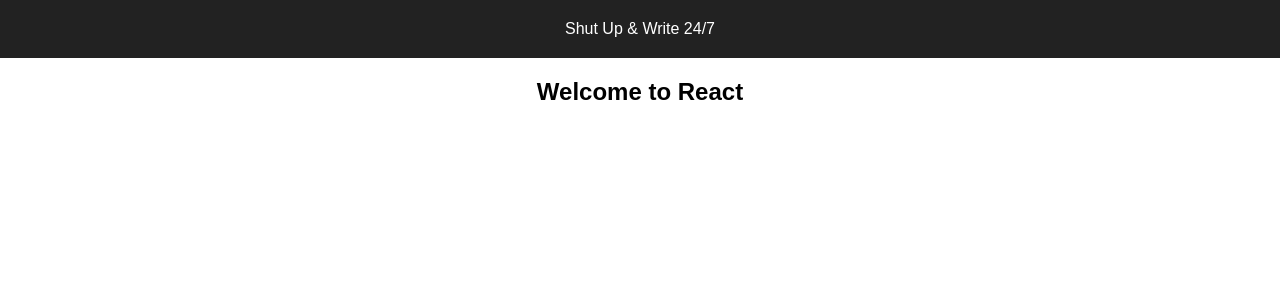
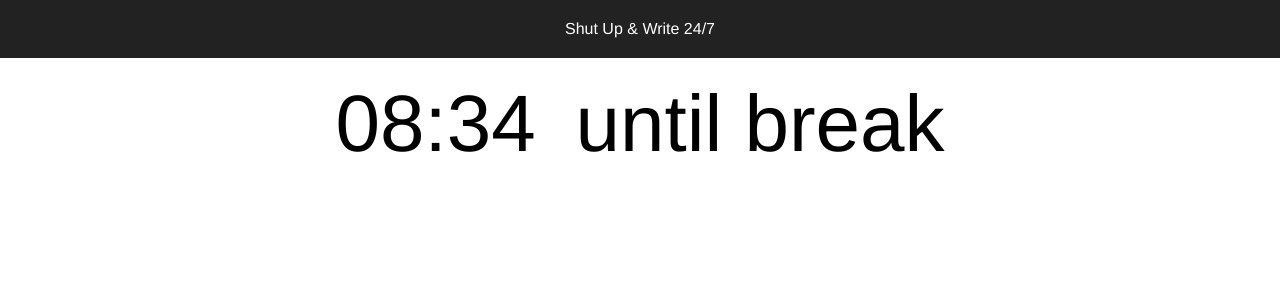
Before and after one commit to timhwang21/SUAW247, a React (Create React App) app: page / in a window 1280 px wide. Shown: the top 300 px of the page. Built offline with nearby package versions, Linux system fonts and the light colour scheme; what firebaseui would draw is missing.

Commit message:
Implement clock

```diff
--- a/package.json
+++ b/package.json
@@ -3,7 +3,10 @@
   "version": "0.1.0",
   "private": true,
   "dependencies": {
+    "classnames": "^2.2.5",
+    "date-fns": "^2.0.0-alpha.7",
     "firebaseui": "^2.4.0",
+    "lodash": "^4.17.4",
     "prop-types": "^15.6.0",
     "react": "^15.6.1",
     "react-dom": "^15.6.1",
--- /dev/null
+++ b/src/components/Clock/Clock.css
@@ -0,0 +1,16 @@
+#clock {
+  flex-grow: 1;
+  display: flex;
+  align-items: center;
+  justify-content: center;
+  font-size: 80px;
+  font-weight: 300;
+  margin: 20px;
+}
+
+.clock-time {
+  width: 240px;
+  display: flex;
+  align-items: flex-start;
+  font-weight: 500;
+}
--- /dev/null
+++ b/src/components/Clock/Clock.js
@@ -0,0 +1,64 @@
+import React, { Component } from 'react';
+import { bool, func } from 'prop-types';
+import { connect } from 'react-redux';
+import { padStart } from 'lodash';
+
+import { getTime, getIsBreak, setTime } from '../../modules/clock';
+import { timeShape } from '../../propTypes';
+
+import './Clock.css';
+
+function formatTime({ minutes, seconds }) {
+  return `${padStart(minutes, 2, '0')}:${padStart(seconds, 2, '0')}`;
+}
+
+const mapStateToProps = state => ({
+  time: getTime(state),
+  isBreak: getIsBreak(state),
+});
+
+const mapDispatchToProps = {
+  setTime,
+};
+
+class Clock extends Component {
+  static propTypes = {
+    time: timeShape.isRequired,
+    isBreak: bool.isRequired,
+    setTime: func.isRequired,
+  };
+
+  componentDidMount() {
+    const { setTime } = this.props;
+
+    this.interval = setInterval(setTime, 1000);
+  }
+
+  componentWillUnmount() {
+    clearInterval(this.interval);
+  }
+
+  get timeMessage() {
+    const { isBreak, time: { minutes, seconds } } = this.props;
+
+    return isBreak
+      ? { time: formatTime({ minutes, seconds }), message: 'until next session' }
+      : { time: formatTime({ minutes: minutes - 5, seconds }), message: 'until break' };
+  }
+
+  render() {
+    const { time, message } = this.timeMessage;
+    return (
+      <div id="clock">
+        <div className="clock-time">
+          {time}
+        </div>
+        <div className="clock-message">
+          {message}
+        </div>
+      </div>
+    );
+  }
+}
+
+export default connect(mapStateToProps, mapDispatchToProps)(Clock);
--- /dev/null
+++ b/src/components/Clock/index.js
@@ -0,0 +1,3 @@
+import Clock from './Clock';
+
+export default Clock;
--- a/src/features/Home/Home.css
+++ b/src/features/Home/Home.css
@@ -0,0 +1,13 @@
+#Home {
+  flex-grow: 1;
+  display: flex;
+  flex-direction: column;
+}
+
+.Home-body {
+  flex-grow: 1;
+  display: flex;
+  flex-direction: column;
+  align-items: center;
+  justify-content: center;
+}
--- a/src/features/Home/Home.js
+++ b/src/features/Home/Home.js
@@ -1,55 +1,21 @@
 import React, { Component } from 'react';
 
-import { connect } from 'react-redux';
-import { compose } from 'redux';
-
-import { userShape } from '../../propTypes';
-import { getUser } from '../../modules/user';
-
-import { LogOut } from '../../components/auth';
+import Clock from '../../components/Clock';
 
 import './Home.css';
 
-const mapStateToProps = state => ({
-  user: getUser(state)
-});
-
 class Home extends Component {
-  static propTypes = {
-    user: userShape,
-  };
-
-  renderUser() {
-    const { user } = this.props;
-
-    if (!user) {
-      return null;
-    }
-
+  render() {
     return (
-      <div>
-        <div>{user.displayName}</div>
-        <div>{user.email}</div>
-        <div>{user.photoURL}</div>
-      </div>
-    );
-  }
-
-  render() {
-    const { user } = this.props;
-
-    return (
-      <div className="Home">
+      <div id="Home">
         <div className="Home-header">
-          <h2>Welcome to React</h2>
+          <Clock/>
         </div>
-        <LogOut hidden={!user}/>
-        {this.renderUser()}
+        <div className="Home-body">
+        </div>
       </div>
     );
   }
 }
 
-export default compose(
-  connect(mapStateToProps),
-)(Home);
+export default Home;
--- a/src/index.css
+++ b/src/index.css
@@ -1,5 +1,5 @@
 body {
   margin: 0;
   padding: 0;
-  font-family: sans-serif;
+  font-family: "Avenir Next", Futura, Helvetica, Arial, sans-serif;
 }
--- /dev/null
+++ b/src/modules/clock.js
@@ -0,0 +1,43 @@
+import {
+  addMinutes,
+  differenceInSeconds,
+  endOfHour,
+  isBefore
+} from 'date-fns';
+
+function calcTime() {
+  const now = new Date();
+  const nextHour = endOfHour(now);
+  const nextHalfHour = addMinutes(nextHour, -30);
+  const isFirstHalfHour = isBefore(now, nextHalfHour);
+
+  const secondsLeft = differenceInSeconds(
+    isFirstHalfHour ? nextHalfHour : nextHour,
+    now
+  );
+
+  const minutes = Math.floor(secondsLeft / 60);
+  const seconds = secondsLeft % 60;
+
+  return { minutes, seconds };
+}
+
+export const SET_TIME = 'clock/SET_TIME';
+export const setTime = () => ({
+  type: SET_TIME,
+  payload: calcTime(),
+});
+
+const initialState = calcTime();
+
+export const getTime = state => state.clock;
+export const getIsBreak = state => state.clock.minutes < 5;
+
+export default (state = initialState, { type, payload }) => {
+  switch (type) {
+    case SET_TIME:
+      return payload;
+    default:
+      return state;
+  }
+};
--- a/src/modules/index.js
+++ b/src/modules/index.js
@@ -1,7 +1,9 @@
 import { combineReducers } from 'redux'
 
 import user from './user'
+import clock from './clock'
 
 export default combineReducers({
+  clock,
   user,
 })
--- a/src/propTypes/index.js
+++ b/src/propTypes/index.js
@@ -1 +1,2 @@
+export { default as timeShape } from './timeShape';
 export { default as userShape } from './userShape';
--- /dev/null
+++ b/src/propTypes/timeShape.js
@@ -0,0 +1,6 @@
+import { shape, number } from 'prop-types';
+
+export default shape({
+  minutes: number.isRequired,
+  seconds: number.isRequired,
+});
```
Also changed, not shown: 1 other file (tests, documents, lock files or other folders).
